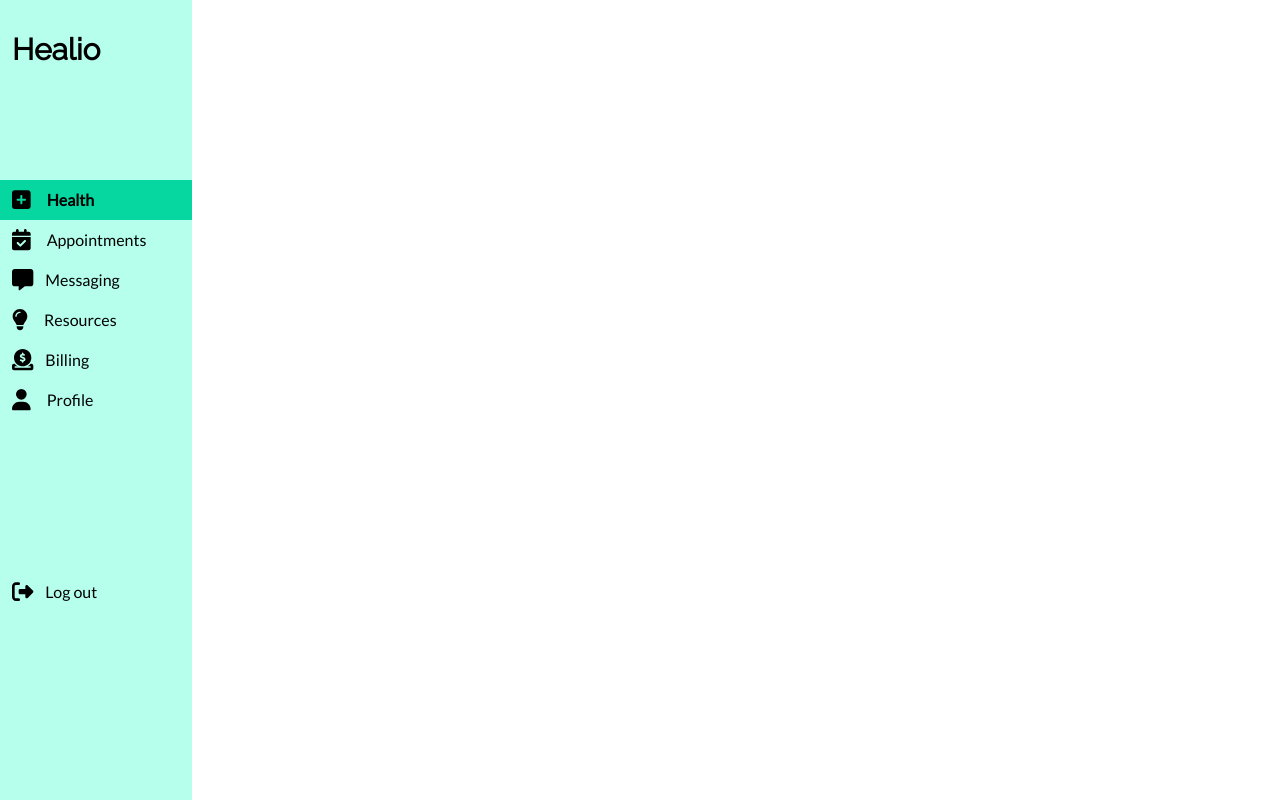
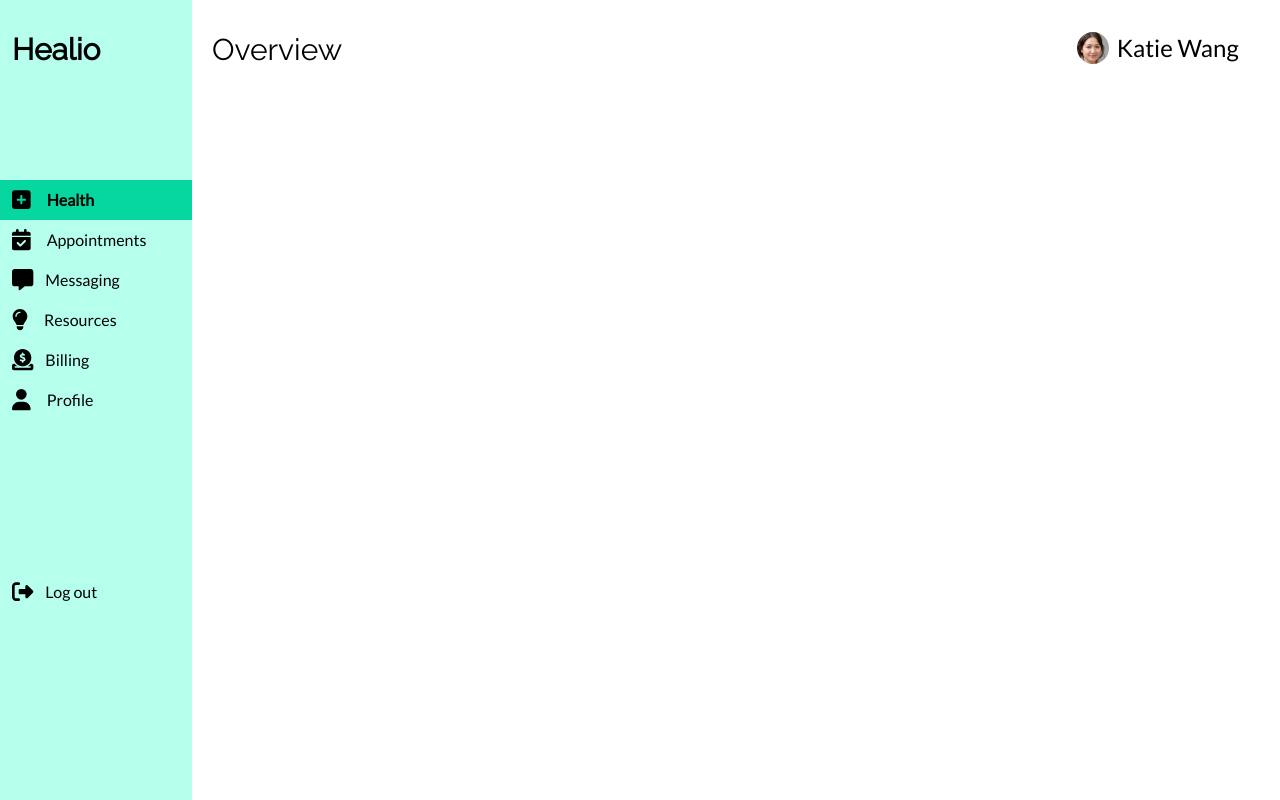
Before and after one commit to Jasonxu5/Healio, a React (Create React App) app: page / in a window 1280 px wide. Built offline with nearby package versions, Linux system fonts and the light colour scheme.

Commit message:
added katie, made headers

```diff
--- a/src/App.js
+++ b/src/App.js
@@ -1,32 +1,24 @@
 import React, { useState } from 'react';
 import { Route, Routes } from 'react-router-dom';
 import NavBar from './NavBar.js';
+import Health from './Health.js';
+import Messaging from './Messaging.js';
+import PlaceHolder from './Template.js';
 
 function App() {
   const [isSignedIn, setIsSignedIn] = useState(true); // change to false after user acc implemented
+  const [headerText, setHeaderText] = useState('Overview');
   if (isSignedIn) {
     return (
-      <div>
+      <div className="flex">
         <NavBar />
         <Routes>
-          <Route path="/">
-
-          </Route>
-          <Route path="/appointments">
-
-          </Route>
-          <Route path="/messages">
-
-          </Route>
-          <Route path="/resources">
-
-          </Route>
-          <Route path="/billing">
-
-          </Route>
-          <Route path="/profile">
-
-          </Route>
+          <Route exact path="/" element={<Health />} />
+          <Route path="/appointments" element={<PlaceHolder />} />
+          <Route path="/messages" element={<Messaging />}/>
+          <Route path="/resources" element={<PlaceHolder />} />
+          <Route path="/billing" element={<PlaceHolder />} />
+          <Route path="/profile" element={<PlaceHolder />} />
         </Routes>
       </div>
     );
--- /dev/null
+++ b/src/Health.js
@@ -0,0 +1,12 @@
+import React from 'react';
+import katie from './img/katie.png';
+
+export default function Health() {
+    return (
+        <header className="flex justify-end w-10/12 px-5 py-8">
+            <p className="font-heading text-3xl mr-auto">Overview</p>
+            <img className="rounded-full w-8 h-8" src={katie} alt="Katie Wang" />
+            <p className="text-2xl ml-2">Katie Wang</p>
+        </header>
+    );
+}
--- /dev/null
+++ b/src/Messaging.js
@@ -0,0 +1,7 @@
+import React from 'react';
+
+export default function Messaging() {
+    return (
+        <header className="font-heading text-3xl px-5 py-8">Messages</header>
+    );
+}
--- a/src/NavBar.js
+++ b/src/NavBar.js
@@ -1,4 +1,4 @@
-import { NavLink, useLocation } from 'react-router-dom';
+import { NavLink } from 'react-router-dom';
 import { FontAwesomeIcon } from '@fortawesome/react-fontawesome'
 import { faSquarePlus, faCalendarCheck, faMessage, faLightbulb, faCircleDollarToSlot, faUser, faRightFromBracket } from '@fortawesome/free-solid-svg-icons'
 
--- /dev/null
+++ b/src/Template.js
@@ -0,0 +1,7 @@
+import React from 'react';
+
+export default function PlaceHolder() {
+    return (
+        <header className="font-heading text-3xl px-5 py-8">To be worked on ...</header>
+    );
+}
```
Also changed, not shown: src/img/katie.png (added).
